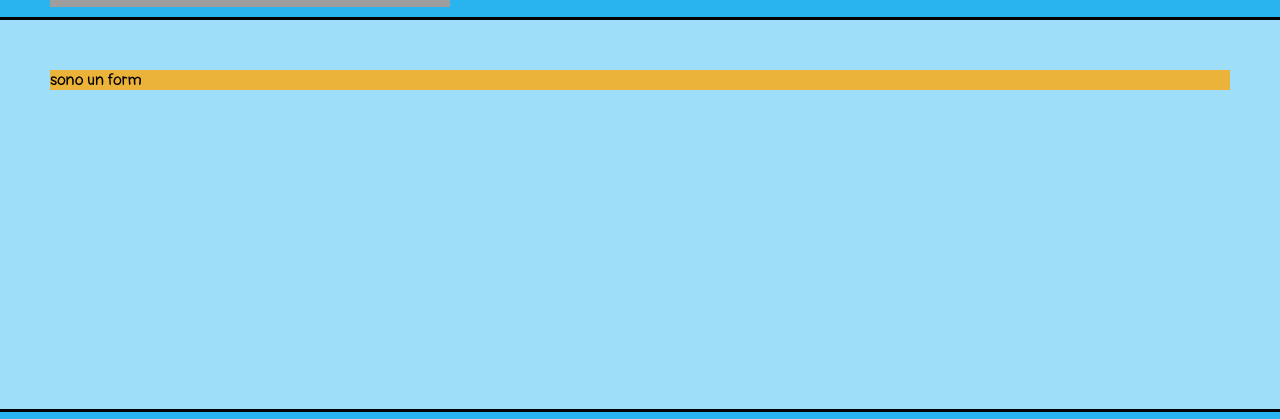
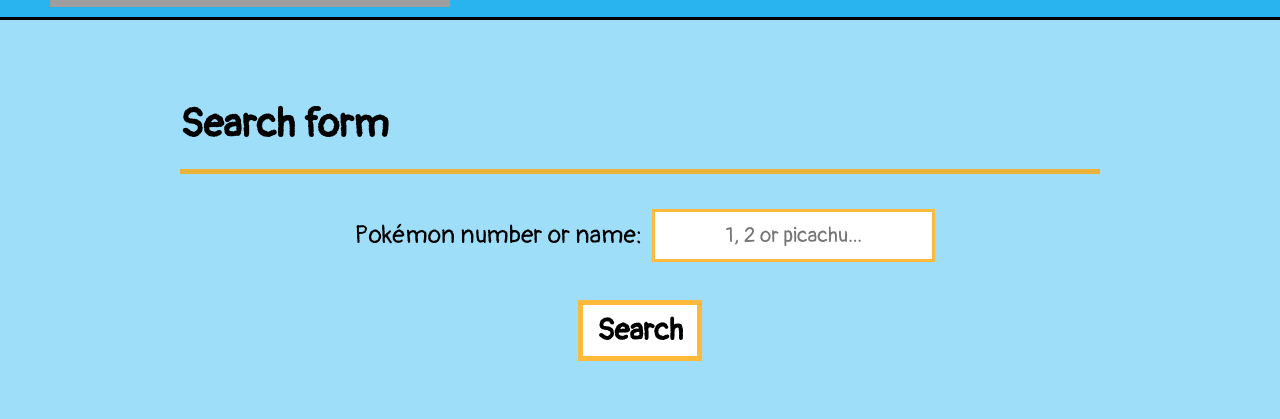
Before and after one commit to Camilla-Scarton/pokemon-app, a React (Vite) app: page /search-form in a window 1280 px wide. Shown: the part 306-725 px from the top of the page. Built offline with nearby package versions, Linux system fonts and the light colour scheme; grey boxes are pictures that could not be loaded.

Commit message:
list and form working

```diff
--- /dev/null
+++ b/src/components/PokemonCard.jsx
@@ -0,0 +1,57 @@
+const Card = (pokemon) => {
+    const {
+      abilities,
+      base_experience,
+      height,
+      id,
+      name,
+      sprites,
+      types,
+      weight,
+    } = pokemon.pokemon;
+
+    let formattedTypes = types.map((el) => {
+      let word = el.type.name;
+      return word[0].toUpperCase() + word.slice(1);
+    });
+
+    let formattedAbilities = abilities.map((el) => {
+      let word = el.ability.name;
+      return word[0].toUpperCase() + word.slice(1);
+    });
+
+    return (
+      <div className="card">
+        <h3>
+          #{id} {name[0].toUpperCase() + name.slice(1)}
+        </h3>
+        <img src={sprites.front_default} alt="front-pokemon" />
+        <div className="text">
+          <div>
+            Height: <strong>{height}</strong> | Weight: <strong>{weight}</strong>
+          </div>
+          <div>
+            Base experience: <strong>{base_experience}</strong>
+          </div>
+          <div className="types">
+            Types:{" "}
+            {formattedTypes.map((el, i) => (
+              <span key={i}>
+                {el + `${i + 1 != formattedTypes.length ? "," : "."}`}
+              </span>
+            ))}
+          </div>
+          <div className="abilities">
+            Abilities:{" "}
+            {formattedAbilities.map((el, i) => (
+              <span key={i}>
+                {el + `${i + 1 != formattedAbilities.length ? "," : "."}`}
+              </span>
+            ))}
+          </div>
+        </div>
+      </div>
+    );
+  };
+
+  export default Card;
--- /dev/null
+++ b/src/hooks/useFetchPokemon.jsx
@@ -0,0 +1,25 @@
+import { useState } from 'react';
+import axios from 'axios';
+
+const useFetchPokemon = () => {
+  const [pokemon, setPokemon] = useState(null);
+  const [isLoading, setIsLoading] = useState(false);
+  const [error, setError] = useState(null);
+
+  const fetchPokemon = async (info) => {
+    setError(false);
+    setIsLoading(true);
+    try {
+      const response = await axios.get(`https://pokeapi.co/api/v2/pokemon/${info}`);
+      setPokemon(response.data);
+    } catch (err) {
+      setError(err.message);
+    } finally {
+      setIsLoading(false);
+    }
+  };
+
+  return { pokemon, isLoading, error, fetchPokemon };
+};
+
+export default useFetchPokemon;
--- a/src/hooks/useFetchPokemonOnScroll.js
+++ b/src/hooks/useFetchPokemonOnScroll.jsx
@@ -1,4 +1,4 @@
-import { useEffect, useState } from "react";
+import { useState } from "react";
 import axios from "axios";
 
 const useFetchPokemonOnScroll = () => {
@@ -6,11 +6,13 @@
   const [isLoading, setIsLoading] = useState(false);
   const [error, setError] = useState(null);
 
-  const [pageNumber, setPageNumber] = useState(0);
+  let pageNumber = -1;
 
   async function fetchPokemon() {
+    setError(false);
     setIsLoading(true);
     try {
+      pageNumber++;
       const response = await axios.get(
         `https://pokeapi.co/api/v2/pokemon?limit=20&offset=${pageNumber * 20}`
       );
@@ -19,13 +21,11 @@
 
       setPokemonData((prevData) => [...prevData, ...details]);
 
-      setIsLoading(false);
     } catch (err) {
       setError(err.message);
+    } finally {
       setIsLoading(false);
     }
-
-    return pokemonData;
   }
 
   function fetchPokemonDetails(urls) {
@@ -42,10 +42,7 @@
     let isEndPage =
       window.innerHeight + window.scrollY >=
       document.documentElement.offsetHeight;
-    if (isEndPage) {
-        setPageNumber((prevNumber) => prevNumber + 1);
-        fetchPokemon();
-    }
+    if (isEndPage) fetchPokemon();
   }
 
   return { fetchPokemon, handleScroll, pokemonData, isLoading, error };
--- a/src/routes/SearchForm.jsx
+++ b/src/routes/SearchForm.jsx
@@ -1,9 +1,55 @@
+import { useState } from "react";
+import useFetchPokemon from "../hooks/useFetchPokemon";
+import Card from "../components/PokemonCard";
+
 const SearchForm = () => {
-    return (
-        <div className="search-form-container">
-            <form>sono un form</form>
+  const { pokemon, isLoading, error, fetchPokemon } = useFetchPokemon();
+
+  const [form, setForm] = useState({
+    info: "",
+  });
+
+  function handleChange(evt) {
+    const { name, value } = evt.target;
+    setForm((form) => ({ ...form, [name]: value }));
+  }
+
+  function onSubmit(evt) {
+    evt.preventDefault();
+    fetchPokemon(form.info);
+    setForm({
+      info: "",
+    });
+  }
+
+  return (
+    <div className="search-form-container">
+      <h2>Search form</h2>
+      <form onSubmit={onSubmit}>
+        <label htmlFor="info">
+          <span>Pokémon number or name:</span>
+          <input
+            id="info"
+            name="info"
+            placeholder="1, 2 or picachu..."
+            value={form.info}
+            type="text"
+            onChange={handleChange}
+            required
+          />
+        </label>
+        <button type="submit">Search</button>
+      </form>
+      {error && <h2>Error! Number or name is not correct or existing!</h2>}
+      {isLoading && <h2>Loading...</h2>}
+      {!error && !isLoading && pokemon && (
+        <div>
+          <h2>Pokémon found</h2>
+          <div className="list">{pokemon && <Card pokemon={pokemon} />}</div>
         </div>
-    )
-}
+      )}
+    </div>
+  );
+};
 
 export default SearchForm;
--- a/src/routes/Welcome.jsx
+++ b/src/routes/Welcome.jsx
@@ -27,7 +27,7 @@
         <div className="card-text">
           <h3>Pokémon list</h3>
           <p>
-            In the <strong>List section</strong>, you can see the first 15
+            In the <strong>List section</strong>, you can see the first 20
             pokémon loaded from the PokéAPI. <br /> The order is based on the
             stage they appear in the game. <br /> If you want to see more
             Pokémon, scroll down!
@@ -39,7 +39,7 @@
         <div className="gif-container">
           <img
             src="https://tenor.com/it/view/ash-may-max-brock-pokémon-ag-pokemon-ash-may-pokémon-pokemon-max-gif-21959516.gif"
-            alt="immagine che fa apparire cose"
+            alt="interest-git"
           />
         </div>
       </div>
@@ -57,7 +57,7 @@
         <div className="gif-container">
           <img
             src="https://tenor.com/it/view/pokemon-gif-21699432.gif"
-            alt="immagine che dia l'idea di compilare e trovare cose"
+            alt="surprise-gif"
           />
         </div>
       </div>
--- /dev/null
+++ b/src/style/form.css
@@ -0,0 +1,80 @@
+.search-form-container h2 {
+    padding-top: 30px;
+    padding-bottom: 20px;
+    border-bottom: 5px solid var(--orange);
+    margin: 0px 130px 35px 130px;
+}
+
+.search-form-container form {
+    margin: 0 auto;
+    max-width: 80%;
+    display: flex;
+    flex-direction: column;
+    align-items: center;
+    gap: 30px;
+}
+
+.search-form-container form label {
+    display: flex;
+    flex-direction: row;
+    justify-content: center;
+    align-items: center;
+}
+
+.search-form-container form span {
+    font-size: 25px;
+    padding: 0 10px;
+}
+
+.search-form-container form input {
+    border: 3px solid var(--orange);
+    text-align: center;
+    font-size: 21px;
+    padding: 10px 0;
+}
+
+.search-form-container button {
+    font-size: 30px;
+    font-weight: 600;
+    cursor: pointer;
+    color: black;
+    background-color: white;
+    border: 5px solid var(--orange);
+    margin: 8px;
+    padding: 7px 14px;
+}
+
+.search-form-container .list {
+    margin: 0 auto;
+    max-width: 80%;
+    display: flex;
+    flex-direction: row;
+    flex-wrap: wrap;
+    justify-content: center;
+    gap: 30px;
+}
+
+.search-form-container .card {
+    text-align: center;
+    padding: 20px 30px;
+    border: 5px solid var(--orange);
+}
+
+.search-form-container .list span {
+    padding: 0 4px;
+    font-weight: 600;
+    color: var(--orange);
+}
+
+.search-form-container .list h3 {
+    font-size: 30px;
+    padding: 8px 0;
+    border-bottom: 3px solid white;
+    background: linear-gradient(to left, transparent, var(--orange) 20% 80%, transparent);
+}
+
+.search-form-container .list .text {
+    font-size: 20px;
+    background-color: white;
+    padding: 7px;
+}
--- a/src/style/index.css
+++ b/src/style/index.css
@@ -3,6 +3,8 @@
 @import "navbar.css";
 @import "footer.css";
 @import "welcome.css";
+@import "list.css";
+@import "form.css";
 
 :root {
   --beige: #ebc866;
@@ -53,17 +55,3 @@
 p {
     font-size: 20px;
 }
-
-
-
-
-
-.list-container {
-    background-color: var(--red);
-    width: 100%;
-}
-
-.search-form-container {
-    background-color: var(--orange);
-    width: 100%;
-}
--- /dev/null
+++ b/src/style/list.css
@@ -0,0 +1,41 @@
+.list-container h2 {
+    padding-top: 30px;
+    padding-bottom: 20px;
+    border-bottom: 5px solid var(--red);
+    margin: 0px 130px 35px 130px;
+}
+
+.list-container .list {
+    margin: 0 auto;
+    max-width: 80%;
+    display: flex;
+    flex-direction: row;
+    flex-wrap: wrap;
+    justify-content: center;
+    gap: 30px;
+}
+
+.list-container .card {
+    text-align: center;
+    padding: 20px 30px;
+    border: 5px solid var(--red);
+}
+
+.list-container span {
+    padding: 0 4px;
+    font-weight: 600;
+    color: var(--red);
+}
+
+.list-container h3 {
+    font-size: 30px;
+    padding: 8px 0;
+    border-bottom: 3px solid white;
+    background: linear-gradient(to left, transparent, var(--red) 20% 80%, transparent);
+}
+
+.list .text {
+    font-size: 20px;
+    background-color: white;
+    padding: 7px;
+}
--- a/src/style/navbar.css
+++ b/src/style/navbar.css
@@ -1,4 +1,8 @@
 nav {
+    position: sticky;
+    width: 100%;
+    top: 0;
+    z-index: 1;
     background-color: var(--blue);
     border-top: 3px solid black;
     border-bottom: 3px solid black;
--- a/src/style/welcome.css
+++ b/src/style/welcome.css
@@ -91,3 +91,7 @@
     align-items: flex-start;
     gap: 15px;
 }
+
+#guide {
+    scroll-margin-top: 120px;
+}
```
Also changed, not shown: src/routes/List.jsx (+12 -13 lines).
